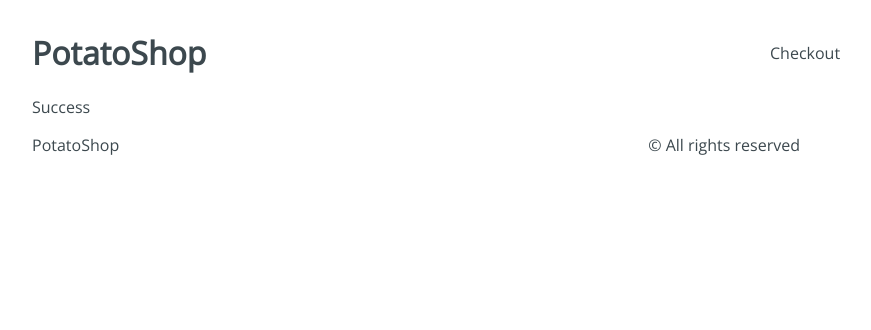
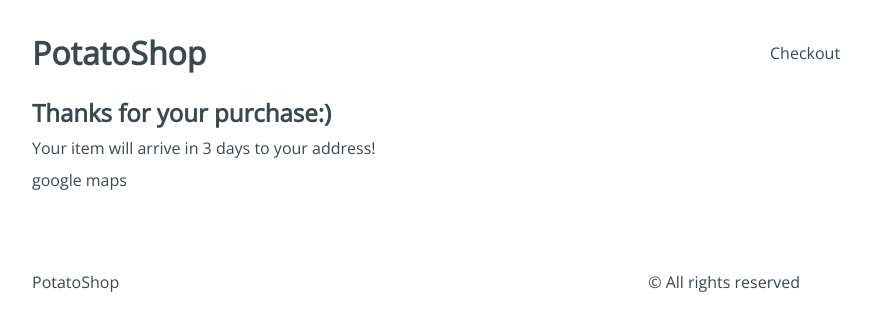
Before and after one commit to alejandropch/potatoshop, a React app: page /checkout/success in a window 1280 px wide. Shown: the top 330 px of the page, without its empty margins (224-1095 px from the left). Built offline with nearby package versions, Linux system fonts and the light colour scheme.

Commit message:
payment & success containers improved

```diff
--- a/src/containers/Payment.jsx
+++ b/src/containers/Payment.jsx
@@ -3,8 +3,14 @@ import '../styles/components/Payment.css'
 
 export default function Payment() {
     return (
-        <div>
-            Payment
+        <div className="Payment">
+            <div className="Payment-content">
+                <h3>Items list</h3>
+                <div className="Payment-button">
+                    btn
+                </div>
+            </div>
+
         </div>
     )
 }
--- a/src/containers/Success.jsx
+++ b/src/containers/Success.jsx
@@ -4,7 +4,15 @@ import '../styles/components/Success.css'
 export default function Success() {
     return (
         <div>
-            Success
+            <div className="Success">
+                <div className="Success-content">
+                    <h2>Thanks for your purchase:)</h2>
+                    <span>Your item will arrive in 3 days to your address!</span>
+                    <div className="Success-map">
+                        google maps
+                    </div>
+                </div>
+            </div>
         </div>
     )
 }
```
